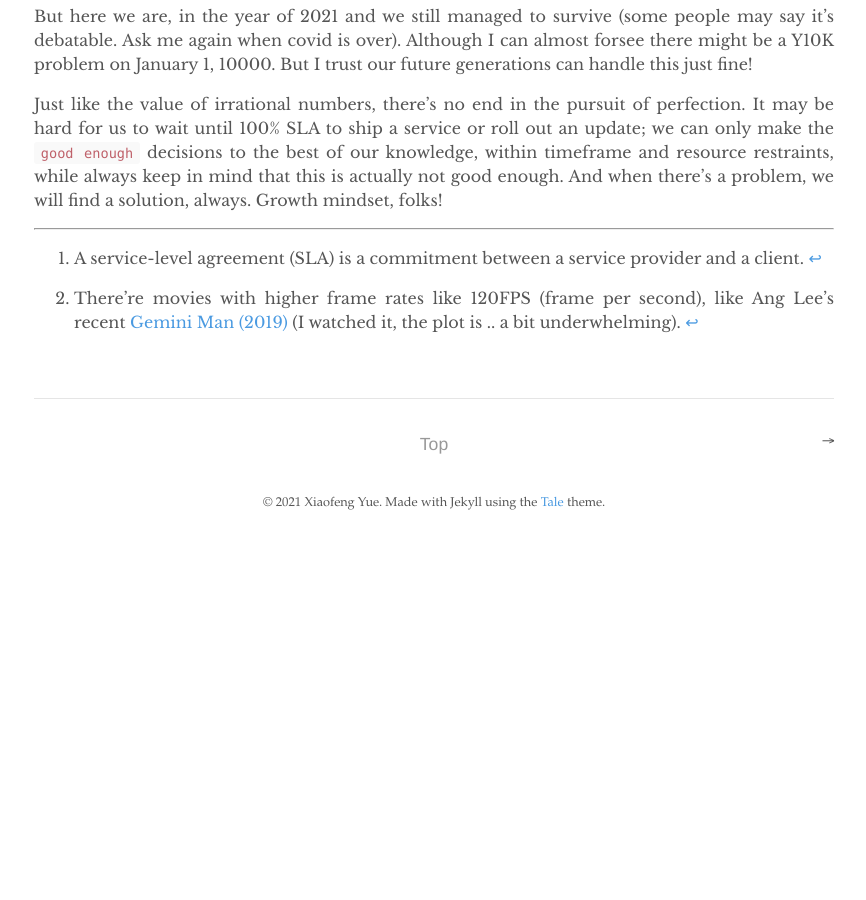
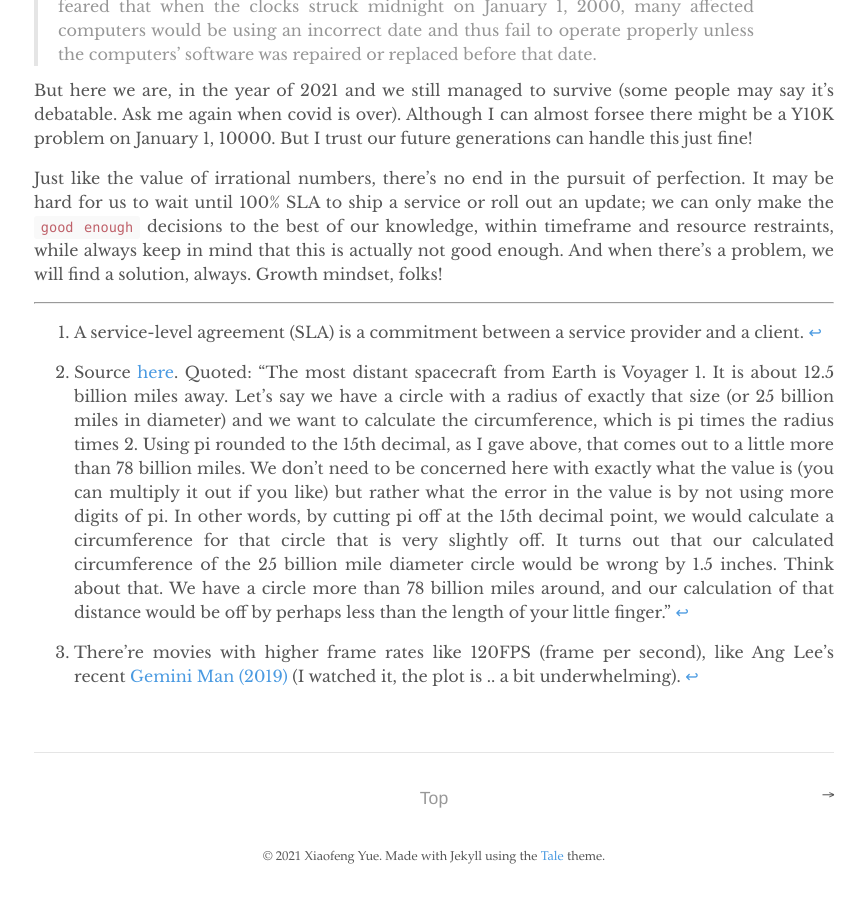
Before and after one commit to yuexiaofeng/yuexiaofeng.github.io, a Jekyll site: the page built from _posts/2021-04-09-good-enough.md, in a window 1280 px wide and 900 px high, scrolled down 8248 px. Shown: the whole window, without its empty margins (206-1072 px from the left). Built offline with Jekyll 4.4.1, drawn with Linux system fonts in a browser that asks for light colours; before the commit the page ends 8794 px from its top, so only the background shows below that; some of the changed text lies outside the part shown.

Commit message:
Added nana reference and footnote

```diff
--- a/_posts/2021-04-09-good-enough.md
+++ b/_posts/2021-04-09-good-enough.md
@@ -165,11 +165,11 @@
 
 Epsilon, confidence level, granularity, precision, margin of error, 99.9999% SLA[^fn1].., all these fancy industry jargons, would boil down to this `good enough`.
 
-To calculate the area of a circle given a radius, `3.14` is probably `good enough` to represent the value of π. This is especially the case when we computerize it - cuz we can't keep endless decimals in the finite and precious bits, so we have to make a call on what's `good enough`.
+To calculate the area of a circle given a radius in our daily work, `3.14` is probably `good enough` to represent the value of π. This is especially the case when we computerize it - cuz we can't keep endless decimals in the finite and precious bits, so we have to make a call on what's `good enough`. In order to send out probes and slingshot them accurately throughout the solar system, NASA needs to use only 15 decimal places[^fn2]. And let's not forget they were able to send human to the moon half a century ago!
 
 You bought `3.1` pounds of stuff priced at `2.99` per pound? Well we'll probably round it up to the nearest penny or quarter, cuz just for us to complete this transaction, that should be `good enough`.
 
-The beautiful digital photos you took with your most expensive cameras - they have fixed resolutions that are `good enough`. That's right, it's clearer than those from cheaper models cuz it contains more pixels. If you zoom in hard enough, you'll notice it gets blurry eventually. The movies and TV shows - they're really just pictures moving in 24 frames per second[^fn2] so human eyes are tricked to believe it's motional. Although on that note, human desires are really just insatiable - the threshold of `good enough` is ever-growing. Back in the days, I was perfectly contented with 720p, and would be thrilled for 1080p. But now that I'm shopping for a new TV, 4K becomes a minimal requirement. Call me old school, but I don't really know why we'd want something like 8K?
+The beautiful digital photos you took with your most expensive cameras - they have fixed resolutions that are `good enough`. That's right, it's clearer than those from cheaper models cuz it contains more pixels. If you zoom in hard enough, you'll notice it gets blurry eventually. The movies and TV shows - they're really just pictures moving in 24 frames per second[^fn3] so human eyes are tricked to believe it's motional. Although on that note, human desires are really just insatiable - the threshold of `good enough` is ever-growing. Back in the days, I was perfectly contented with 720p, and would be thrilled for 1080p. But now that I'm shopping for a new TV, 4K becomes a minimal requirement. Call me old school, but I don't really know why we'd want something like 8K?
 
 Machines are machines. At the end of day, however redundant we strive to keep in our systems, we still have a finite amount of hardware resources. Sure, there’re automatically scalable services like [Azure Virtual Machines](https://azure.microsoft.com/en-ca/services/virtual-machines/) or AWS EC2, but what if 90% tenants are scaling up at the same time, or surges emerge due to traffic load balancing caused by temporary partial regional failures? Then we’d have outage declarations, angry customers demanding heads must be rolling, and panicking on-call engineers who may start worrying about mortgage payments. :(
 
@@ -191,4 +191,6 @@
 
 [^fn1]: A service-level agreement (SLA) is a commitment between a service provider and a client.
 
-[^fn2]: There're movies with higher frame rates like 120FPS (frame per second), like Ang Lee's recent [Gemini Man (2019)](https://www.imdb.com/title/tt1025100/) (I watched it, the plot is .. a bit underwhelming).
+[^fn2]: Source [here](https://kottke.org/16/03/how-many-digits-of-pi-does-nasa-use). Quoted: "The most distant spacecraft from Earth is Voyager 1. It is about 12.5 billion miles away. Let's say we have a circle with a radius of exactly that size (or 25 billion miles in diameter) and we want to calculate the circumference, which is pi times the radius times 2. Using pi rounded to the 15th decimal, as I gave above, that comes out to a little more than 78 billion miles. We don't need to be concerned here with exactly what the value is (you can multiply it out if you like) but rather what the error in the value is by not using more digits of pi. In other words, by cutting pi off at the 15th decimal point, we would calculate a circumference for that circle that is very slightly off. It turns out that our calculated circumference of the 25 billion mile diameter circle would be wrong by 1.5 inches. Think about that. We have a circle more than 78 billion miles around, and our calculation of that distance would be off by perhaps less than the length of your little finger."
+
+[^fn3]: There're movies with higher frame rates like 120FPS (frame per second), like Ang Lee's recent [Gemini Man (2019)](https://www.imdb.com/title/tt1025100/) (I watched it, the plot is .. a bit underwhelming).
```
